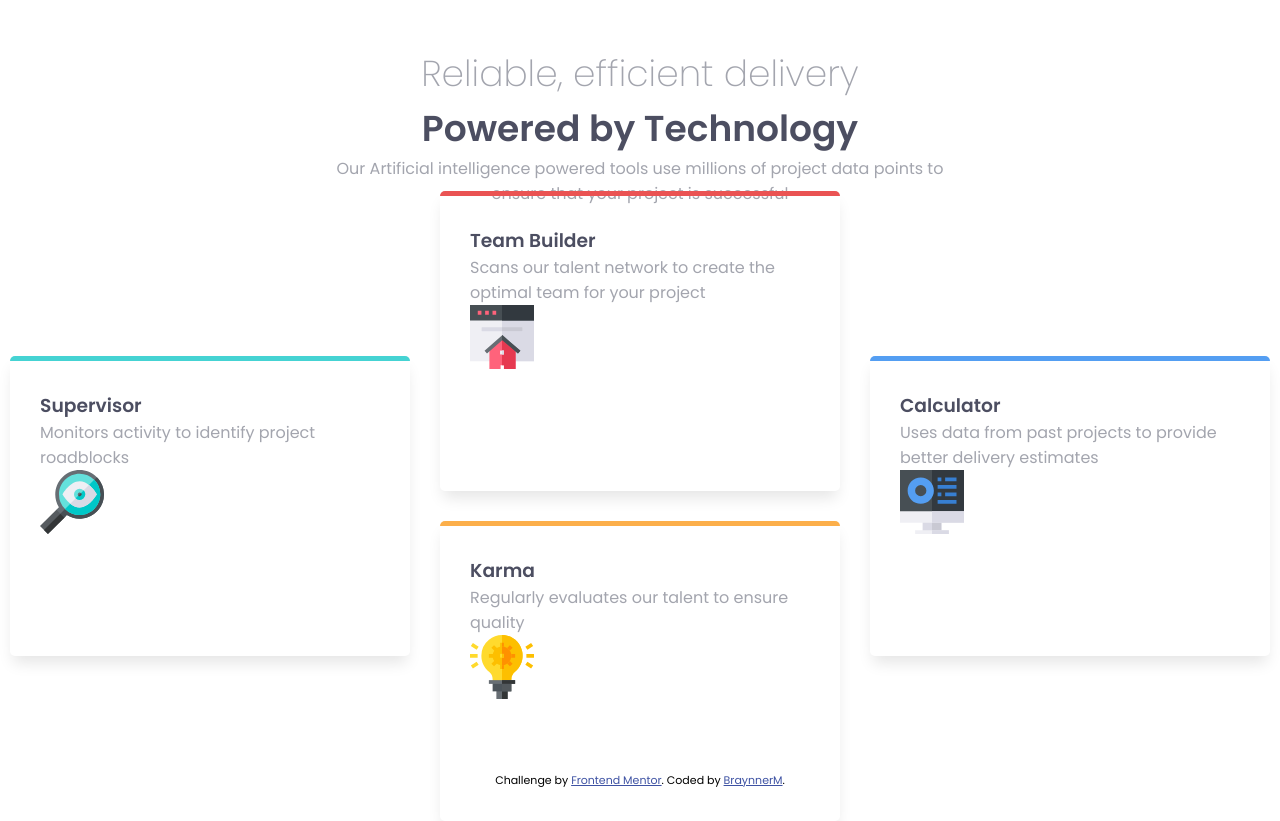
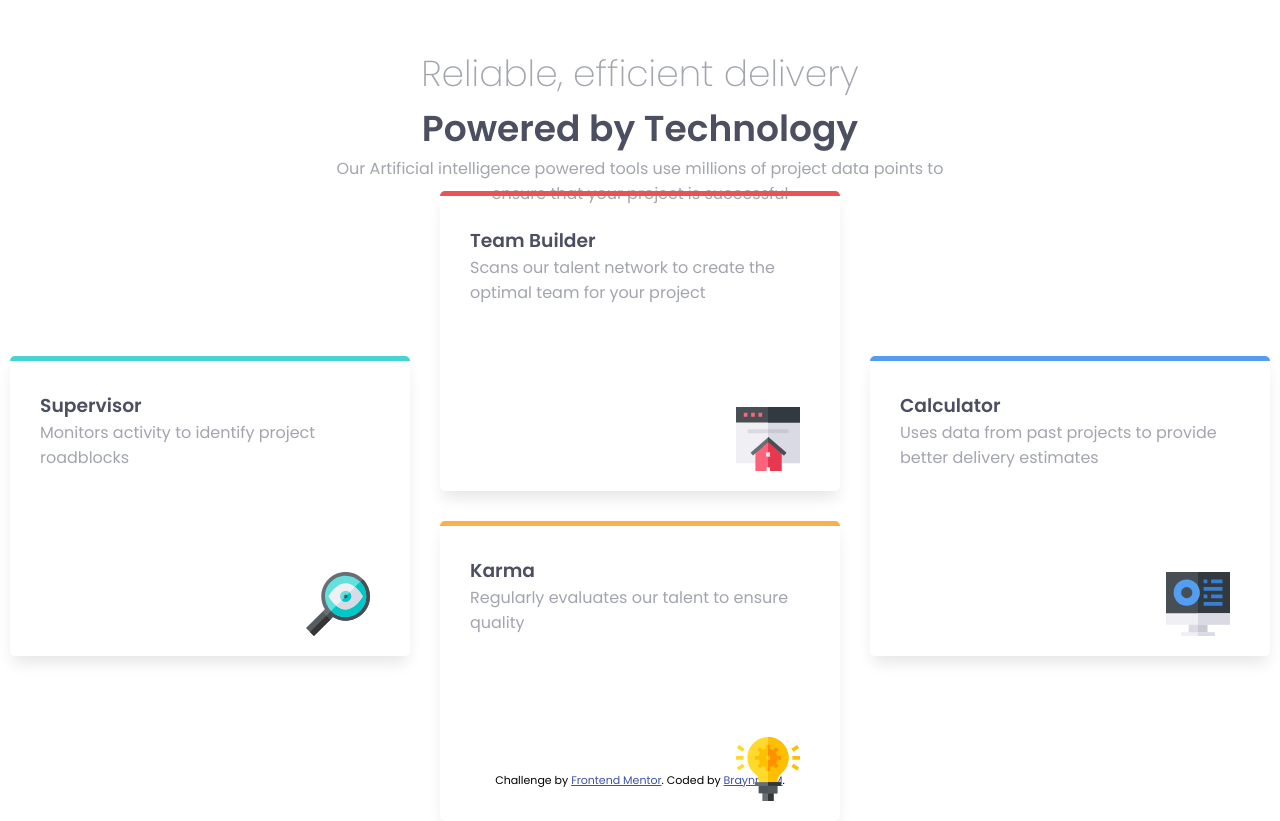
Before and after one commit to BraynnerM/four-card-feature-section-master, a React (Vite) app: page / in a window 1280 px wide. Built offline with nearby package versions, Linux system fonts and the light colour scheme.

Commit message:
ajustada as img

```diff
--- a/src/styles/main.sass
+++ b/src/styles/main.sass
@@ -51,12 +51,17 @@
                     box-shadow: 0px 10px 15px -3px rgba(0,0,0,0.1)
                     border-radius: 5px
                     padding: 30px
+                    position: relative
                     h3
                         color: variables.$title-color
                         font-weight: 600
                     p
                         color: variables.$text-color
                         font-weight: 400
+                    img
+                        position: absolute
+                        bottom: 20px
+                        right: 40px
                 .card-1
                     border-top: 5px solid variables.$card1-color
 
```
Also changed, not shown: src/App.jsx (line endings or trailing spaces).
